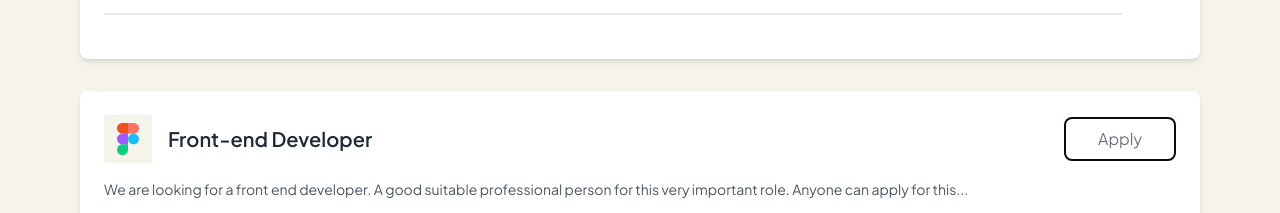
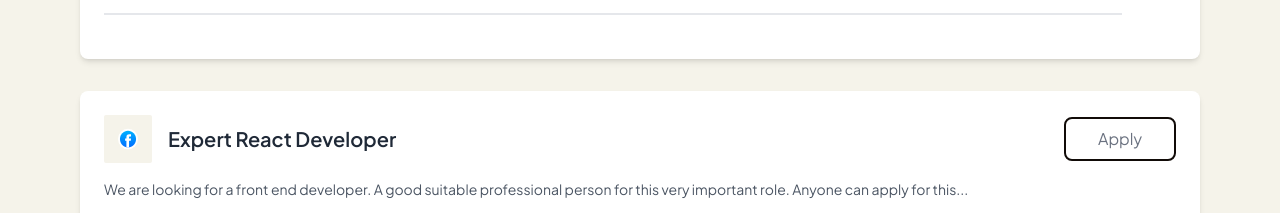
Before and after one commit to programmer-jaf/Career-frontend, a React (Vite) app: page / in a window 1280 px wide. Shown: the part 3860-4073 px from the top of the page. Built offline with nearby package versions, Linux system fonts and the light colour scheme.

Commit message:
change the image path in constant

```diff
--- a/src/constants/index.js
+++ b/src/constants/index.js
@@ -117,8 +117,8 @@ export const LatestJobsByPopular = [
   },
   {
     id: 2,
-    image: "/image/companies/figma.svg",
-    title: "Front-end Developer",
+    image: "/image/companies/facebook.svg",
+    title: "Expert React Developer",
     description:
       "We are looking for a front end developer. A good suitable professional person for this very important role. Anyone can apply for this...",
   },
```
